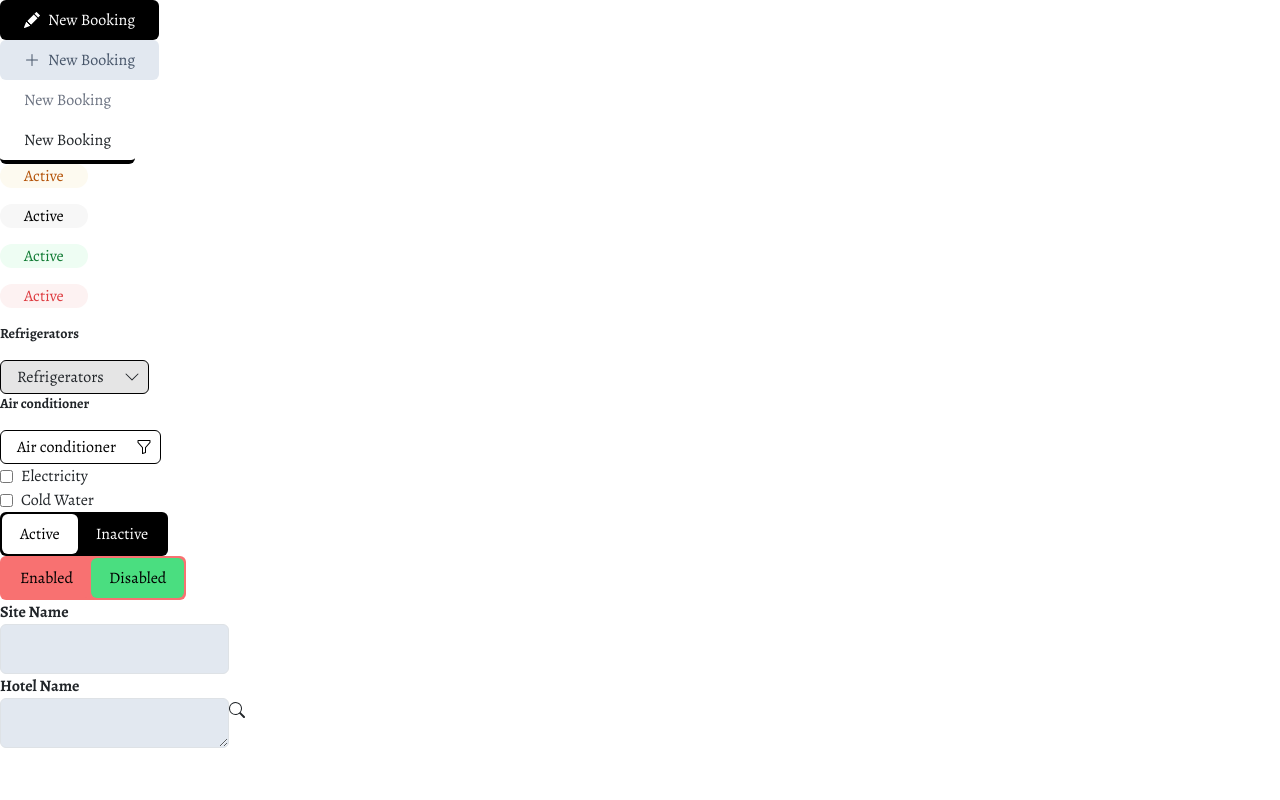
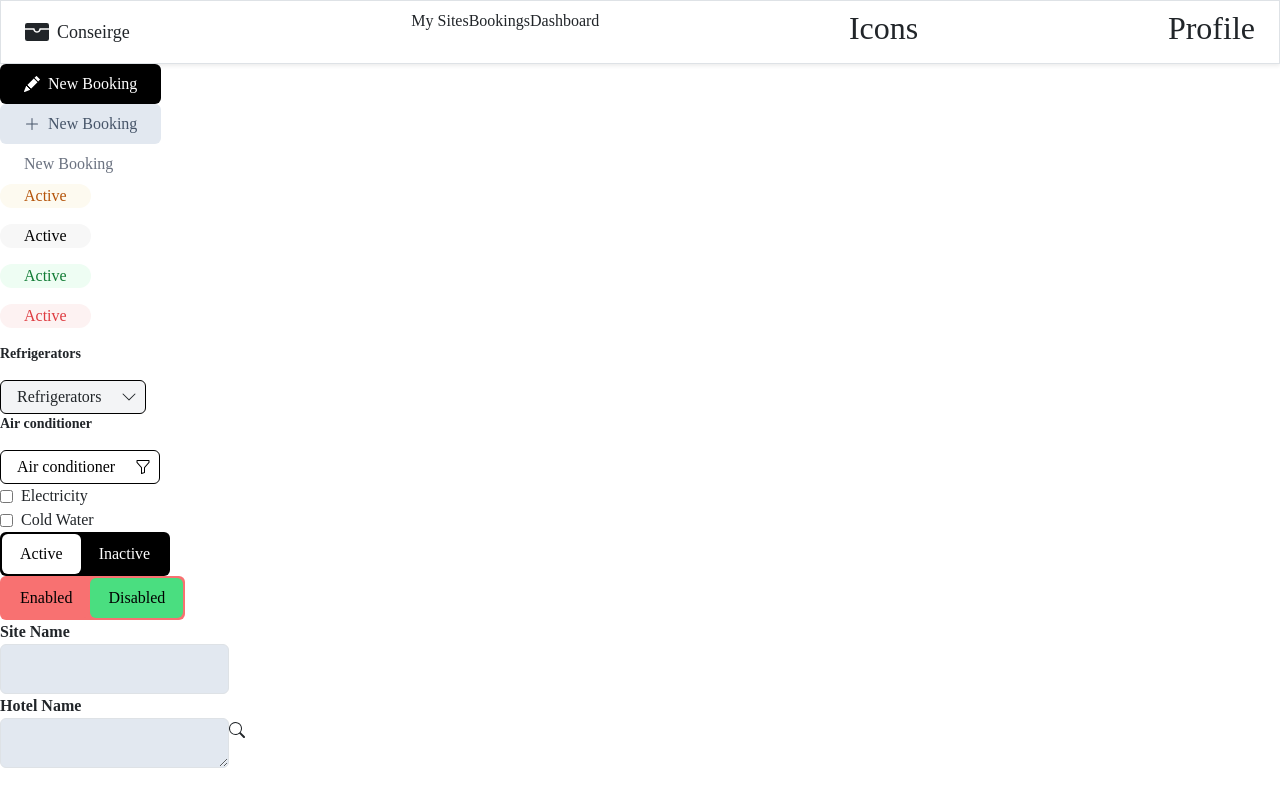
Before and after one commit to sysdale/concierge, a React (Create React App) app: page / in a window 1280 px wide. Built offline with nearby package versions, Linux system fonts and the light colour scheme.

Commit message:
navbar 1

```diff
--- a/src/App.js
+++ b/src/App.js
@@ -6,12 +6,15 @@ import DropDownButton from "./components/DropDownButton";
 import "bootstrap/dist/css/bootstrap.min.css";
 import ToggleButton from "./components/ToggleButton";
 import InputField from "./components/InputField";
+import NavBar from "./components/NavBar";
 
 function App() {
   const data = ["option1", "option2", "option3"];
 
   return (
-    <div className={"font-display"}>
+    <div className="font-poppins">
+      <NavBar />
+
       <Button
         theme={"a_blackButton"}
         content={"New Booking"}
@@ -19,7 +22,6 @@ function App() {
       />
       <Button theme={"b_grayButton"} content={"New Booking"} icons={"plus"} />
       <Button theme={"c_lightButton"} content={"New Booking"} />
-      <Button theme={"d_navBarButtons"} content={"New Booking"} />
 
       <Badge theme={"a"} content={"Active"} />
       <Badge theme={"b"} content={"Active"} />
--- a/src/components/Button.js
+++ b/src/components/Button.js
@@ -8,13 +8,12 @@ const Button = ({ theme, icons = false, ...rest }) => {
   const a_tailwind = "bg-black text-white";
   const b_tailwind = "bg-slate-200 text-slate-600";
   const c_tailwind = "text-gray-500";
-  const d_tailwind = "border-solid border-b-4 border-black";
+  //const d_tailwind = "border-solid border-b-4 border-black";
 
   const buttonThemes = classNames("flex justify-center py-2 px-4 rounded-md ", {
     [a_tailwind]: theme === "a_blackButton",
     [b_tailwind]: theme === "b_grayButton",
     [c_tailwind]: theme === "c_lightButton",
-    [d_tailwind]: theme === "d_navBarButtons",
   });
 
   return (
--- a/src/components/DropDownButton.js
+++ b/src/components/DropDownButton.js
@@ -19,7 +19,7 @@ const DropDownButton = ({ theme = "input", placeholder, width = 10, data }) => {
 
   //tailwind part
   const filter_tw = "bg-white text-black rounded-md border border-black";
-  const input_tw = "bg-neutral-200 border border-black rounded-md";
+  const input_tw = "bg-[#F3F4F6FF] border border-black rounded-md";
   const widthClass = `w-${width}`;
 
   const dropDownButtonThemes = classNames("pl-3 py-1", {
@@ -50,7 +50,7 @@ const DropDownButton = ({ theme = "input", placeholder, width = 10, data }) => {
 
         {/* dropdown list items logic */}
         {showDropDown && (
-          <div className="bg-white border border-slate-200">
+          <div className="bg-white border border-slate-400">
             <ul className="mb-0 pl-0">
               <DropDownItem data={data} itemSelector={itemSelector} />
             </ul>
--- a/src/components/DropDownItem.js
+++ b/src/components/DropDownItem.js
@@ -6,7 +6,7 @@ const DropDownItem = ({ data, itemSelector }) => {
   };
 
   return (
-    <div className="flex-row">
+    <div className="flex-row text-center">
       {data.map((item, index) => (
         <li key={index} className="hover:bg-sky-100 hover:text-black">
           <button onClick={() => handleItemClick(item)}>{item}</button>{" "}
--- a/src/components/Icons.js
+++ b/src/components/Icons.js
@@ -12,6 +12,7 @@ import {
   BsPlusLg,
   BsFunnel,
   BsSearch,
+  BsWalletFill,
 } from "react-icons/bs";
 
 const ICONS_LIST = {
@@ -26,6 +27,7 @@ const ICONS_LIST = {
   person: BsPerson,
   filter: BsFunnel,
   search: BsSearch,
+  wallet: BsWalletFill,
 };
 
 const Icons = ({ iconName, content = null }) => {
--- /dev/null
+++ b/src/components/NavBar.js
@@ -0,0 +1,37 @@
+import React from "react";
+import Icons from "./Icons";
+import Button from "./Button";
+import NavTabs from "./NavTabs";
+
+const NavBar = () => {
+  const tabsList = ["My Sites", "Bookings", "Dashboard"];
+
+  return (
+    <div className="py-2 h-19 px-4 flex justify-between content-center border shadow-sm rounded-none shadow-white">
+      {/* Logo Area */}
+      <div className="flex items-center">
+        <div className="text-2xl">
+          <Icons iconName={"wallet"} />
+        </div>
+        <span className="text-lg">Conseirge</span>
+      </div>
+
+      {/* Tabs Area */}
+      <div className="flex">
+        <NavTabs tabsList={tabsList} />
+      </div>
+
+      {/* Icons Area */}
+      <div>
+        <h2>Icons</h2>
+      </div>
+
+      {/* Profile Area */}
+      <div>
+        <h2>Profile</h2>
+      </div>
+    </div>
+  );
+};
+
+export default NavBar;
--- /dev/null
+++ b/src/components/NavTabs.js
@@ -0,0 +1,17 @@
+import React from "react";
+
+const NavTabs = ({ tabsList }) => {
+  return (
+    <div>
+      <ul className="flex">
+        {tabsList.map((item, idx) => (
+          <li className="flex-row" key={idx}>
+            {item}
+          </li>
+        ))}
+      </ul>
+    </div>
+  );
+};
+
+export default NavTabs;
--- /dev/null
+++ b/src/components/Sidebar.js
@@ -0,0 +1,7 @@
+import React from "react";
+
+const Sidebar = () => {
+  return <div>Sidebar</div>;
+};
+
+export default Sidebar;
--- a/src/index.css
+++ b/src/index.css
@@ -1,10 +1,4 @@
 @tailwind base;
 @tailwind components;
 @tailwind utilities;
-@import url("https://fonts.googleapis.com/css2?family=Alegreya&display=swap");
-
-@layer base {
-  html {
-    font-family: "Alegreya", serif;
-  }
-}
+@import url("https://fonts.googleapis.com/css2?family=Poppins&display=swap");
--- a/tailwind.config.js
+++ b/tailwind.config.js
@@ -1,10 +1,11 @@
 /** @type {import('tailwindcss').Config} */
+
 module.exports = {
   content: ["./src/**/*.{js,jsx,ts,tsx}"],
   theme: {
     extend: {
       fontFamily: {
-        display: ["Alegreya", "serif"],
+        poppins: ["Poppins"],
       },
     },
   },
```
